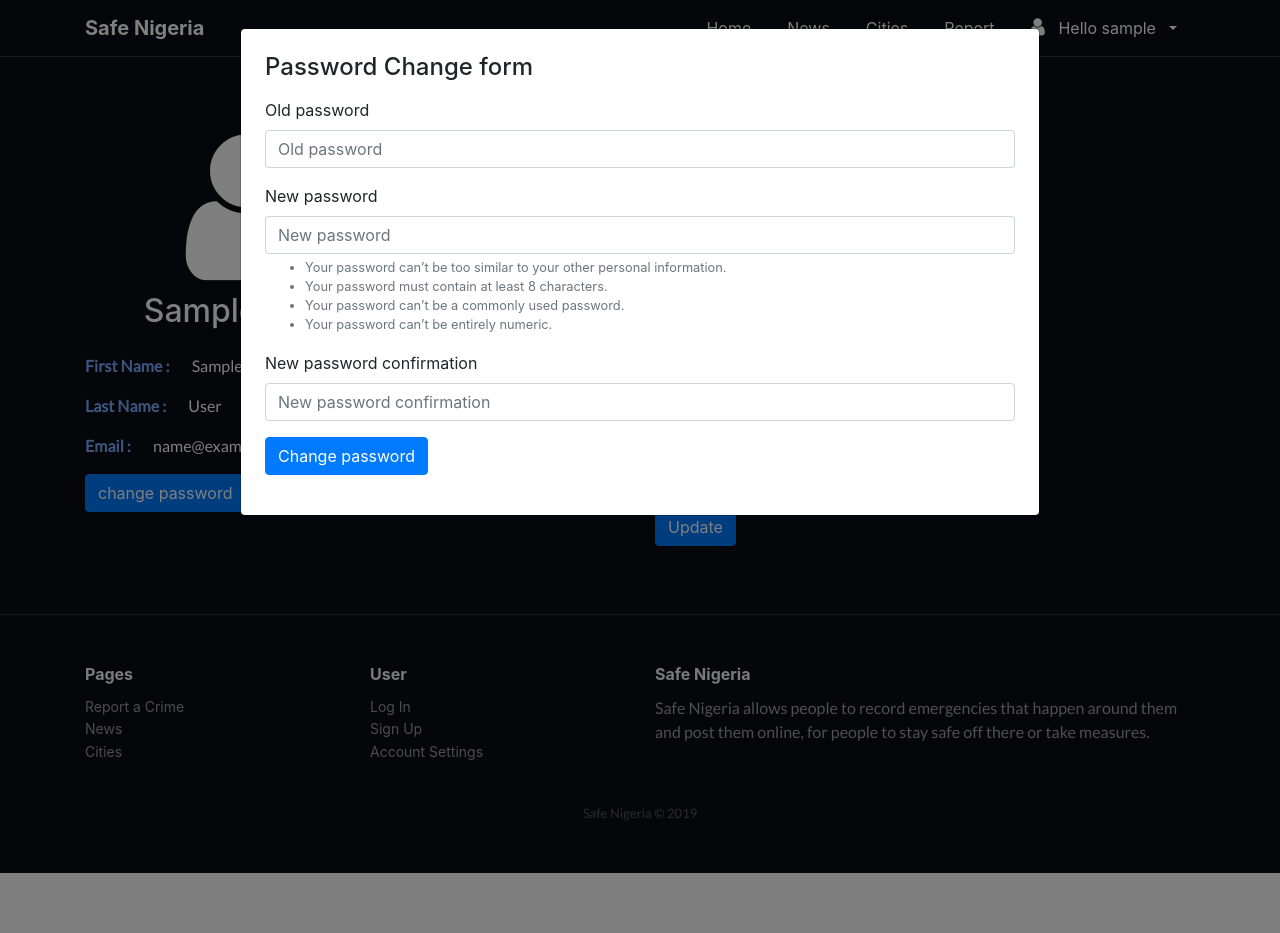
After one commit to ProsperChuks/SafeNigeria, a Django app: page /accounts/settings/1/ in a window 1280 px wide, after a click on "change password". The commit adds this page. Run offline with Django 3.2, Linux system fonts and the light colour scheme; the visitor is signed in with stand-in values (Sample User, id 1); data comes from the database, SQL or seed files in the repository; some libraries are stand-ins or nearby versions.

Commit message:
Include account settings, include location to Incident models

```diff
--- a/core/forms.py
+++ b/core/forms.py
@@ -49,7 +49,7 @@ class ReportForm(forms.ModelForm):
                 queryset=State.objects.all(), widget=Select2Widget)
     class Meta:
         model = Incident
-        fields = ('video', 'city', 'headline', 'description',)
+        fields = ('video', 'headline', 'city', 'location', 'description',)
 
     def clean_video(self):
         file = self.cleaned_data.get("video", False)
--- a/core/models.py
+++ b/core/models.py
@@ -1,5 +1,5 @@
 from django.db import models
-from django.contrib.auth import get_user_model
+from django.urls import reverse
 from django.contrib.auth.models import BaseUserManager, AbstractUser
 
 
@@ -74,6 +74,9 @@ class CustomUser(AbstractUser):
 	def __str__( self ):
 		return self.get_full_name()
 
+	def get_absolute_url(self):
+		return reverse('profile', kwargs={'pk': self.pk})
+
 	def get_full_name(self):
 		return f"{self.first_name} {self.last_name}".title()
 
@@ -142,8 +145,9 @@ class Incident(models.Model):
 	video = models.FileField(upload_to='uploaded_videos')
 	headline = models.CharField(max_length=225, blank=False, null=False)
 	date_uploaded = models.DateTimeField(auto_now_add=True)
+	location = models.CharField(max_length=200, blank=False, null=False)
 	user = models.ForeignKey(
-		get_user_model(),
+		'CustomUser',
 		on_delete=models.CASCADE,
 		related_name='incidents'
 	)
--- a/safenigeria/baseviews.py
+++ b/safenigeria/baseviews.py
@@ -1,6 +1,6 @@
+from django.shortcuts import redirect
 from django.contrib import messages
 from django.views.generic import TemplateView
-from django.shortcuts import render, redirect
 from django.contrib.auth import get_user_model
 from django.contrib.auth import authenticate, login
 from django.utils.decorators import method_decorator
@@ -13,19 +13,23 @@ from django.views.generic.edit import FormView, UpdateView
 from safenigeria.baseform import SignUpForm
 
 
+
 def change_password(request):
     """
     handles password changing functionality.
     """
-    form = PasswordChangeForm(request.user, request.POST)
-    if form.is_valid():
-        user = form.save()
-        update_session_auth_hash(request, user)  # Important!
-        messages.success(request, 'Your password was successfully updated!')
-        return redirect('change_password')
-    else:
-        messages.error(request, 'Please correct the error below.')
-    return redirect('profile')
+    if request.method == "POST":
+        form = PasswordChangeForm(user=request.user, data=request.POST)
+        if form.is_valid():
+            form.save()
+            user = form.user
+            update_session_auth_hash(request, user)
+
+            messages.success(request, 'Your password was successfully updated!')
+            return redirect('/')
+        else:
+            messages.error(request, 'invalid credentials, enter correct details')
+    return request.user.get_absolute_url()
 
 
 
@@ -56,7 +60,7 @@ class UserCreationView(FormView):
 
 
 @method_decorator(login_required, name='dispatch')
-class ProfileView(UpdateView):
+class UserProfileView(UpdateView):
     """
     displays a user profile page
     """
@@ -66,11 +70,14 @@ class ProfileView(UpdateView):
     fields = ('email', 'first_name', 'last_name')
 
 
+    def get_success_url(self):
+        return self.request.user.get_absolute_url()
+
     def get_context_data(self, **kwargs):
         """
         including important features to response object
         rendering profile page
         """
         context = super().get_context_data(**kwargs)
-        context['password_form'] = PasswordChangeForm()
+        context['password_form'] = PasswordChangeForm(user=self.request.user)
         return context
--- a/safenigeria/urls.py
+++ b/safenigeria/urls.py
@@ -5,14 +5,15 @@ from django.conf.urls.static import static
 from django.contrib.auth import views as auth_view
 
 # project's library/app imports
-from .baseviews import UserCreationView
+from .baseviews import UserCreationView, UserProfileView, change_password
 
 
 urlpatterns = [
     path('safenigeria-admin-console/', admin.site.urls),
     path('accounts/login/', auth_view.LoginView.as_view(), name='login'),
     path('accounts/logout/', auth_view.LogoutView.as_view(), name='logout'),
-    path('accounts/profile/', auth_view.LogoutView.as_view(), name='profile'),
+    path('accounts/change-password/', change_password, name='update_password'),
+    path('accounts/settings/<int:pk>/', UserProfileView.as_view(), name='profile'),
     path(
          'accounts/registration/',
          UserCreationView.as_view(
--- a/static/css/styles.css
+++ b/static/css/styles.css
@@ -58,61 +58,8 @@ iframe {
   border-top:1px solid #313437;
 }
 
-@media (min-width: 768px) {
-  .carousel-inner .active, .carousel-inner .active + .carousel-item, .carousel-inner .active + .carousel-item + .carousel-item {
-    display:block;
-  }
+
+button, input {
+  border-radius: 10px;
+  border: none;
 }
-
-@media (min-width: 768px) {
-  .carousel-inner .carousel-item.active:not(.carousel-item-right):not(.carousel-item-left), .carousel-inner .carousel-item.active:not(.carousel-item-right):not(.carousel-item-left) + .carousel-item, .carousel-inner .carousel-item.active:not(.carousel-item-right):not(.carousel-item-left) + .carousel-item + .carousel-item {
-    transition:none;
-  }
-}
-
-@media (min-width: 768px) {
-  .carousel-inner .carousel-item-next, .carousel-inner .carousel-item-prev {
-    position:relative;
-    transform:translate3d(0, 0, 0);
-  }
-}
-
-@media (min-width: 768px) {
-  .carousel-inner .active.carousel-item + .carousel-item + .carousel-item + .carousel-item {
-    position:absolute;
-    top:0;
-    right:-33.3333%;
-    z-index:-1;
-    display:block;
-    visibility:visible;
-  }
-}
-
-@media (min-width: 768px) {
-  .active.carousel-item-left + .carousel-item-next.carousel-item-left, .carousel-item-next.carousel-item-left + .carousel-item, .carousel-item-next.carousel-item-left + .carousel-item + .carousel-item, .carousel-item-next.carousel-item-left + .carousel-item + .carousel-item + .carousel-item {
-    position:relative;
-    transform:translate3d(-100%, 0, 0);
-    visibility:visible;
-  }
-}
-
-@media (min-width: 768px) {
-  .carousel-inner .carousel-item-prev.carousel-item-right {
-    position:absolute;
-    top:0;
-    left:0;
-    z-index:-1;
-    display:block;
-    visibility:visible;
-  }
-}
-
-@media (min-width: 768px) {
-  .active.carousel-item-right + .carousel-item-prev.carousel-item-right, .carousel-item-prev.carousel-item-right + .carousel-item, .carousel-item-prev.carousel-item-right + .carousel-item + .carousel-item, .carousel-item-prev.carousel-item-right + .carousel-item + .carousel-item + .carousel-item {
-    /*position:relative;*/
-    transform:translate3d(100%, 0, 0);
-    visibility:visible;
-    display:block;
-    visibility:visible;
-  }
-}
--- /dev/null
+++ b/static/js/script.js
@@ -0,0 +1,25 @@
+var firstName = document.getElementById("id_first_name");
+var lastName = document.getElementById("id_last_name");
+var email = document.getElementById("id_email");
+var password = document.getElementById("id_password");
+var btn = document.getElementById("submit");
+
+function edit_firstname(){
+    firstName.removeAttribute("readonly");
+    btn.removeAttribute("hidden");
+}
+
+function edit_lastname(){
+    lastName.removeAttribute("readonly");
+    btn.removeAttribute("hidden");
+}
+
+function edit_email(){
+    email.removeAttribute("readonly");
+    btn.removeAttribute("hidden");
+}
+
+function edit_password(){
+    password.removeAttribute("readonly");
+    btn.removeAttribute("hidden");
+}
--- a/templates/base.html
+++ b/templates/base.html
@@ -53,7 +53,7 @@
                         </a>
                         <div class="dropdown-menu" role="menu">
 
-                            <a class="dropdown-item" role="presentation" href="#">
+                            <a class="dropdown-item" role="presentation" href="{% url 'profile' request.user.id %}">
                                 <i class="fa fa-gear" style="font-size:20px;"></i>
                                 &nbsp;Account Setting
                             </a>
--- /dev/null
+++ b/templates/profile.html
@@ -0,0 +1,97 @@
+{% extends 'base.html' %}
+{% load static %}
+{% load bootstrap4 %}
+{% block title %}Account Settings{% endblock title %}
+
+{% block content %}
+<div style="background-color:#090d14;padding-top:65px;padding-bottom:65px;">
+    {% if messages %}
+    <div class="text-center px-4">
+        <div class="alert text-center alert-warning alert-dismissible fade show " role="alert">
+            {% for message in messages %}
+            <span{% if message.tags %} class="text-{{ message.tags }}"{% endif %}>{{ message }}</span>
+            {% endfor %}
+            <button type="button" class="close" data-dismiss="alert" aria-label="Close">
+                <span aria-hidden="true">&times;</span>
+            </button>
+        </div>
+    </div>
+    {% endif %}
+
+
+    <div class="container">
+        <div class="row">
+            <div class="col-md-6">
+                <div class="text-center mb-4" style="width: 300px;">
+                    <i class="fa fa-user" style="color:rgb(255,255,255);font-size:170px;padding-left:23px;"></i>
+                    <h2 class="text-capitalize" style="color:rgb(255,255,255);padding-left:12px;">
+                        {{ request.user.get_full_name }}
+                    </h2>
+                </div>
+                <div>
+                    <p>
+                        <span class="font-weight-bold" style="color: #7ba9ff">First Name :</span>
+                        {% if request.user.first_name %}
+                        &emsp; {{ request.user.first_name }}
+                        {% else %}
+                        <small>not provided</small>
+                        {% endif %}
+                    </p>
+
+                    <p>
+                        <span class="font-weight-bold" style="color: #7ba9ff">Last Name :</span>
+                        {% if request.user.last_name %}
+                        &emsp; {{ request.user.last_name }}
+                        {% else %}
+                        <small>not provided</small>
+                        {% endif %}
+                    </p>
+
+                    <p>
+                        <span class="font-weight-bold" style="color: #7ba9ff">Email :</span>
+                        {% if request.user.email %}
+                        &emsp; {{ request.user.email }}
+                        {% else %}
+                        <small>not provided</small>
+                        {% endif %}
+                    </p>
+                </div>
+
+                <!-- Large modal -->
+                <button type="button" class="btn btn-primary" data-toggle="modal" data-target=".bd-example-modal-lg">
+                    change password
+                </button>
+                <!-- Modal -->
+                <div class="modal fade bd-example-modal-lg" tabindex="-1" role="dialog"
+                    aria-labelledby="myLargeModalLabel" aria-hidden="true">
+                    <div class="modal-dialog modal-lg">
+                        <div class="modal-content">
+                            <div class="container p-4">
+                                <h4> Password Change form</h4>
+                                <form action="{% url 'update_password' %}" method="POST" class="my-3">
+                                    {% csrf_token %}
+                                    {% bootstrap_form password_form %}
+                                    <button id="submit" class="btn btn-primary" type="submit">
+                                        Change password
+                                    </button>
+                                </form>
+                            </div>
+                        </div>
+                    </div>
+                </div>
+            </div>
+
+            <form method="POST" class="col-lg-4 col-sm-12 mt-4" style="line-height:45px; color: #fff;">
+                <h4>Edit profile</h4>
+                {% csrf_token %}
+                {% bootstrap_form form %}
+                <button id="submit" class="btn btn-primary" type="submit">Update</button>
+            </form>
+        </div>
+    </div>
+</div>
+{% endblock content %}
+
+{% block script %}
+<script src="{% static 'js/script.js' %}"></script>
+{% endblock script %}
```
Also changed, not shown: core/templates/core/home.html (+11 -8 lines), templates/errors/404.html (added, +19 -0 lines), core/migrations/0012_customuser_address.py (added), core/migrations/0013_auto_20191212_0948.py (added).
